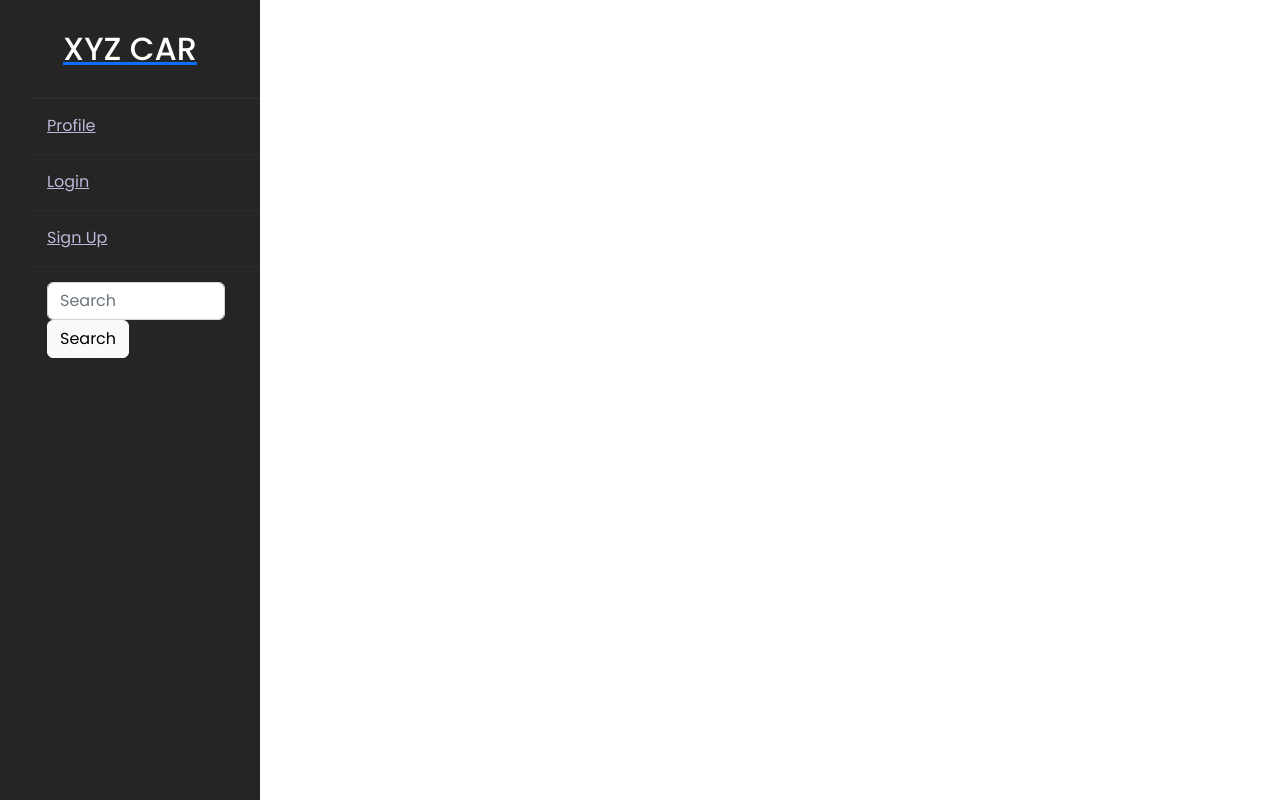
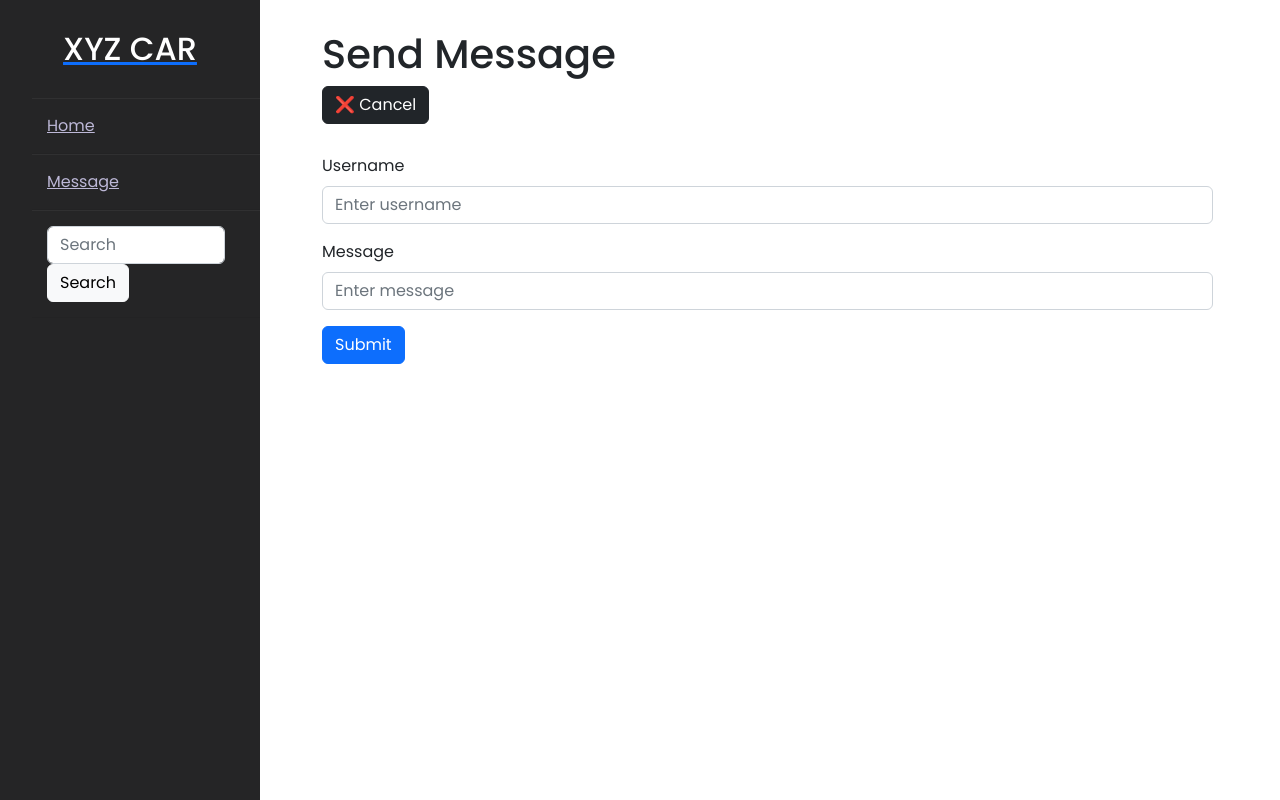
Before and after one commit to bligede767/kyn-react-js, a React (Create React App) app: page /message in a window 1280 px wide. Built offline with nearby package versions, Linux system fonts and the light colour scheme.

Commit message:
new feature: send message

```diff
--- a/package.json
+++ b/package.json
@@ -8,6 +8,7 @@
     "@testing-library/user-event": "^13.5.0",
     "axios": "^1.4.0",
     "bootstrap": "^5.2.3",
+    "cors": "^2.8.5",
     "react": "^18.2.0",
     "react-dom": "^18.2.0",
     "react-router-dom": "^6.11.2",
--- a/src/App.js
+++ b/src/App.js
@@ -11,6 +11,7 @@ import SearchCars from './pages/SearchCars';
 import AddCar from './pages/AddCar'
 import Login from './pages/Login'
 import SignUp from './pages/SignUp'
+import SendMessage from './pages/SendMessage';
 
 function App() {
   return (
@@ -24,6 +25,7 @@ function App() {
               <Route exact path="/signup" element={<SignUp />} />
               <Route exact path="/" element={<Home />} />
               <Route exact path="/addcar" element={<AddCar />} />
+              <Route exact path="/message" element={<SendMessage />} />
               <Route exact path="/viewCar/:cid" element={<ViewCar />} />
               <Route exact path="/search/by/:filter/q/:q" element={<SearchCars />} />
               <Route exact path="/search/by/:filter/min/:min" element={<SearchCars />} />
--- a/src/components/MySidebar.js
+++ b/src/components/MySidebar.js
@@ -9,10 +9,11 @@ export default function MySidebar() {
         <h2>XYZ Car</h2>
       </Link>
       <ul>
-        {/* <li><Link to="/"><i class="fas fa-home"></i>Home</Link></li> */}
-        <li><Link to="/"><i class="fas fa-home"></i>Profile</Link></li>
-        <li><Link to="/login"><i class="fas fa-home"></i>Login</Link></li>
-        <li><Link to="/signup"><i class="fas fa-home"></i>Sign Up</Link></li>
+        <li><Link to="/"><i class="fas fa-home"></i>Home</Link></li>
+        {/* <li><Link to="/"><i class="fas fa-home"></i>Profile</Link></li> */}
+        {/* <li><Link to="/login"><i class="fas fa-home"></i>Login</Link></li> */}
+        {/* <li><Link to="/signup"><i class="fas fa-home"></i>Sign Up</Link></li> */}
+        <li><Link to="/message"><i class="fas fa-home"></i>Message</Link></li>
         <li><i class="fas fa-project-diagram"></i><SearchBar /></li>
       </ul>
     </div>
--- a/src/components/SearchBar.js
+++ b/src/components/SearchBar.js
@@ -37,7 +37,6 @@ const SearchBar = () => {
         }
 
         if (filter == "carname") {
-            console.log(`car name: ${filter} ${carNameKeyword}`)
             navigate(`/search/by/carname/q/${carNameKeyword}`);
             // navigate(`/`);
         } else if (filter == "model") {
--- a/src/pages/SearchCars.js
+++ b/src/pages/SearchCars.js
@@ -9,7 +9,6 @@ export default function SearchCars() {
     const { filter, q, min, max } = useParams();
 
     useEffect(() => {
-        console.log("search car works")
         loadSearchedCars();
     }, [filter, q, min, max])
 
@@ -17,19 +16,15 @@ export default function SearchCars() {
         let result = await axios.get("http://localhost:2323/rest/cars");
         const keyword = encodeURI(q);
         if (filter === "carname") {
-            console.log(`search by carname: ${q}`);
             result = await axios.get(`http://localhost:2323/rest/search?by=carName&keyword=${q}`)
         }
         else if (filter === "model") {
-            console.log(`search by model: ${q}`);
             result = await axios.get(`http://localhost:2323/rest/search?by=model&keyword=${q}`)
         }
         else if (filter === "makeyear") {
-            console.log(`search by make year: ${q}`);
             result = await axios.get(`http://localhost:2323/rest/search?by=makeYear&keyword=${q}`)
         }
         else if (filter === "price") {
-            console.log(`search by price: min: ${min} max: ${max}`);
             if (min != null && max == null) {
                 result = await axios.get(`http://localhost:2323/rest/search?by=price&min=${min}`)
             } else if (min == null && max != null) {
@@ -38,7 +33,6 @@ export default function SearchCars() {
                 result = await axios.get(`http://localhost:2323/rest/search?by=price&min=${min}&max=${max}`)
             }
         }
-        console.log(result.data);
         setCars(result.data);
     }
 
--- /dev/null
+++ b/src/pages/SendMessage.js
@@ -0,0 +1,58 @@
+import axios from 'axios';
+import React, { useState } from 'react'
+import { useNavigate, Link } from 'react-router-dom'
+
+export default function SendMessage() {
+  let navigate = useNavigate();
+
+  const [message, setMessage] = useState({
+    text: "",
+    message: "",
+  });
+
+  const { username, text } = message;
+
+  const onInputChange = (e) => {
+    setMessage({ ...message, [e.target.name]: e.target.value });
+  };
+
+  const onSubmit = async (e) => {
+    e.preventDefault();
+    await axios.post(`http://localhost:2323/slack/messages/${username}`, message);
+    navigate("/message");
+  };
+
+  return (
+    <div>
+      <div className='heading'>
+        <h1>Send Message</h1>
+        <Link to={"/"} className='btn btn-dark'>❌ Cancel</Link>
+      </div>
+      <form onSubmit={(e) => onSubmit(e)} className="row g-3">
+        <div className="col-md-12">
+          <label for="username" class="form-label">Username</label>
+          <input
+            type={"text"}
+            className="form-control"
+            placeholder="Enter username"
+            name="username"
+            value={username}
+            onChange={(e) => onInputChange(e)} required />
+        </div>
+        <div className="col-md-12">
+          <label for="text" class="form-label">Message</label>
+          <input
+            type={"text"}
+            className="form-control"
+            placeholder="Enter message"
+            name="text"
+            value={text}
+            onChange={(e) => onInputChange(e)} required />
+        </div>
+        <div class="col-12">
+          <button type='submit' className='btn btn-primary' >Submit</button>
+        </div>
+      </form>
+    </div>
+  )
+}
```
Also changed, not shown: 1 other file (tests, documents, lock files or other folders).
